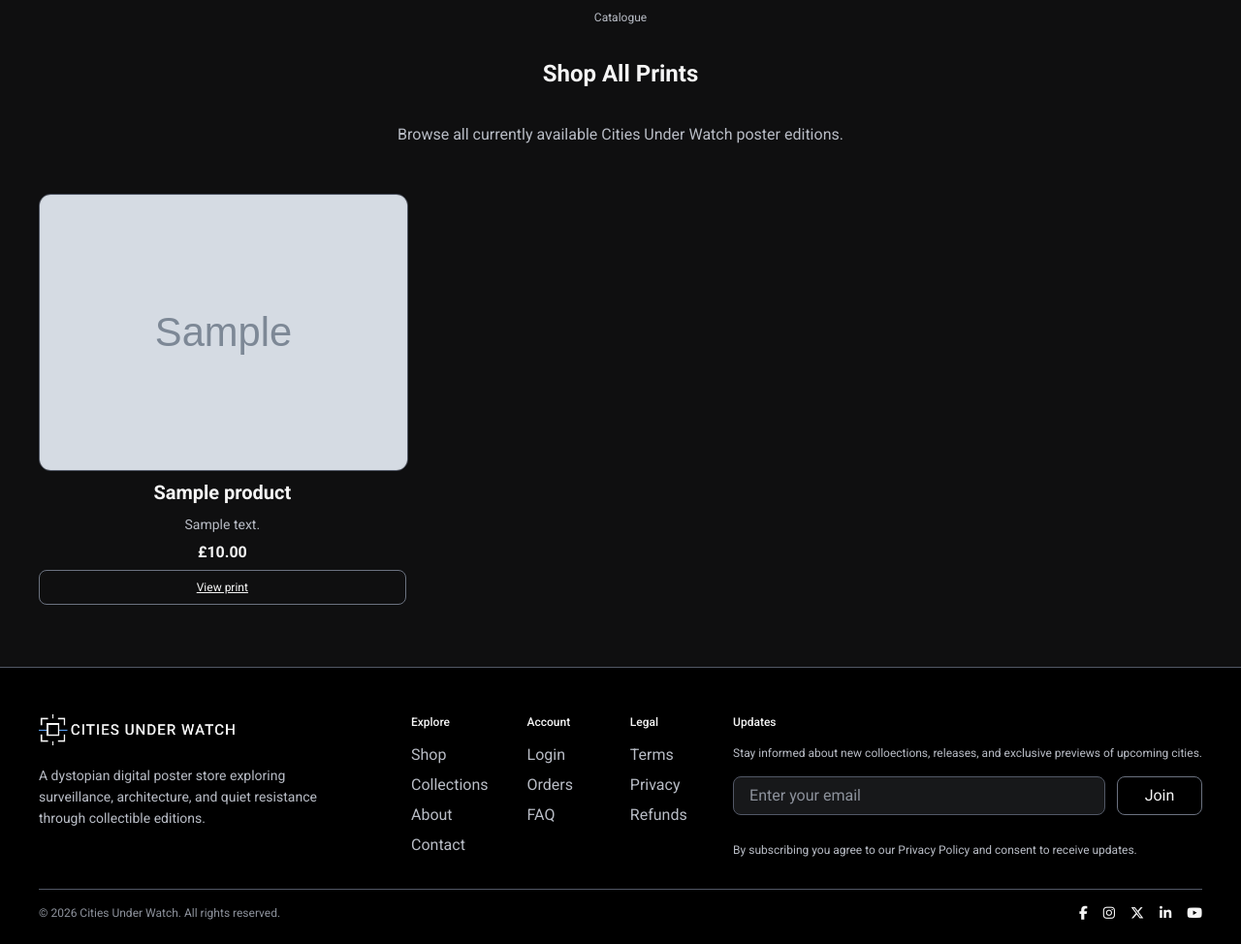
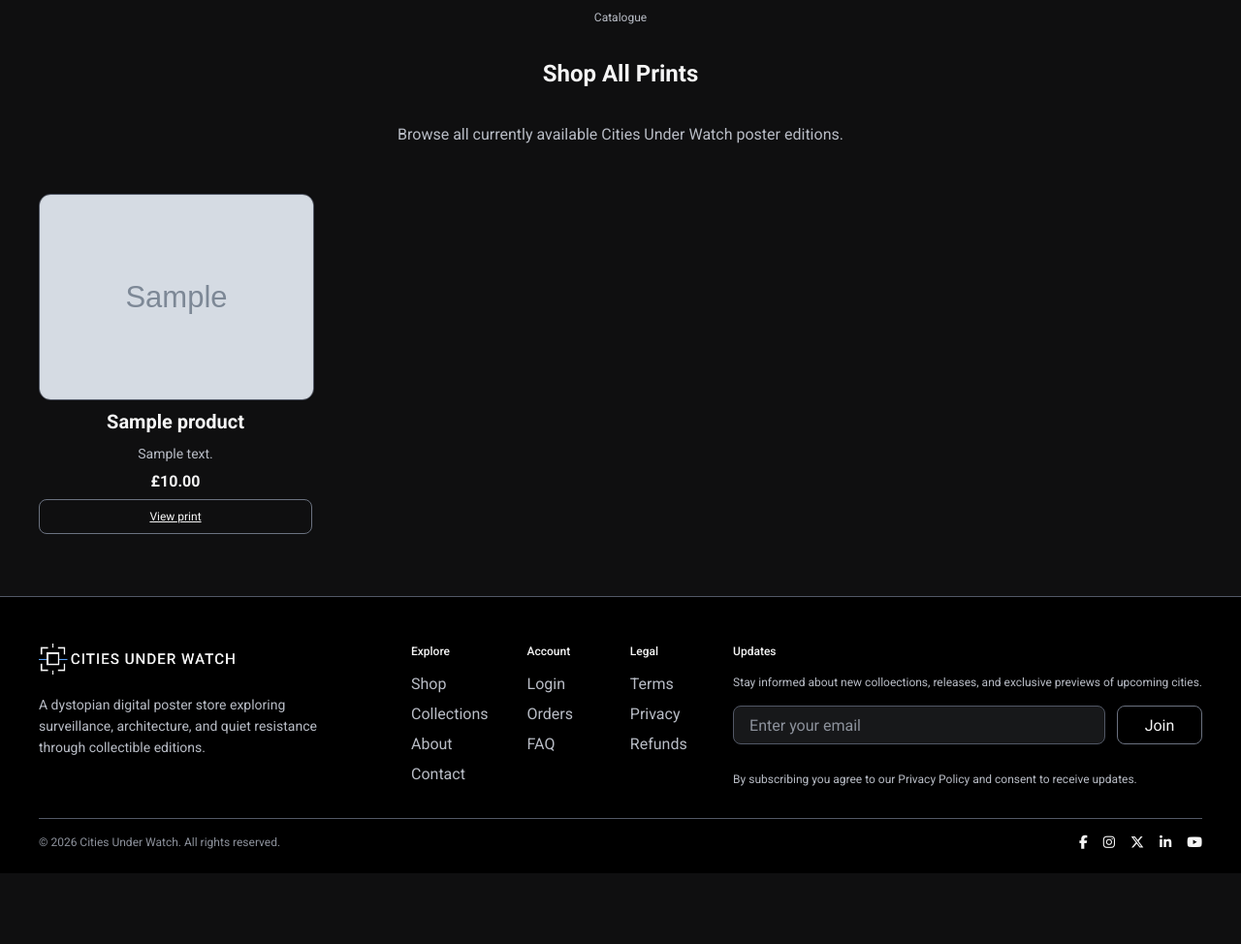
Before and after one commit to creatvie-introvert/cities-under-watch, a Django app: page /catalogue/ in a window 1280 px wide. Shown: the part 173-1147 px from the top of the page at 97% size. After the commit the page ends 1074 px from the top, so only its background shows below. Run offline with Django 5.2, Linux system fonts and the light colour scheme; tables that the repository leaves empty hold one stand-in row (values such as "Sample post"); grey boxes marked "Sample" are stand-in pictures; some libraries are stand-ins or nearby versions.

Commit message:
style: add catalogue-specific four-column product grid

```diff
--- a/static/css/base.css
+++ b/static/css/base.css
@@ -1337,8 +1337,8 @@ body {
     }
 
     .prints-grid {
-        grid-template-columns: repeat(3, minmax(0, 1fr));
-        gap: var(--space-8);
+        grid-template-columns: repeat(4, minmax(0, 1fr));
+        gap: var(--space-6);
     }
 
     .product-card .image-placeholder {
```
